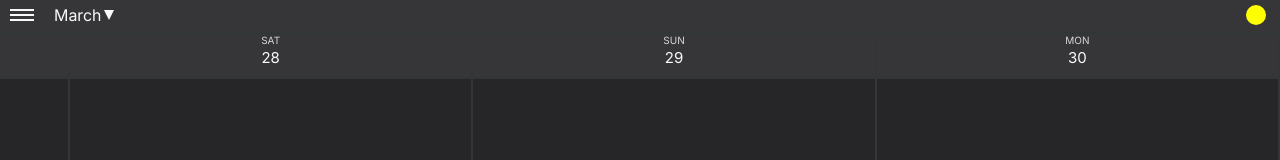
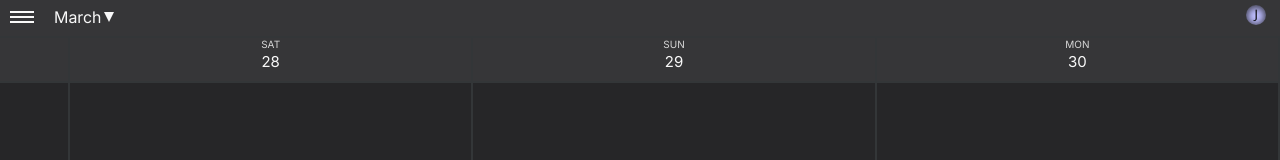
Before and after one commit to speedy-rb/pulse, a React (Vite) app in the folder frontend/: page / in a window 1280 px wide. Shown: the top 160 px of the page. Built offline with nearby package versions, Linux system fonts and the light colour scheme.

Commit message:
Replace yellow pfp placeholder w/ png placeholder

```diff
--- a/frontend/src/components/Myapp.jsx
+++ b/frontend/src/components/Myapp.jsx
@@ -64,7 +64,7 @@ function Myapp() {
           </div>
         </div>
         <div className={styles.appHeaderRight}>
-          <div className={styles.pfp}></div>
+          <img src='pfp-64-64.png' className={styles.pfp} />
         </div>
       </div>
       {isCalendarExpanded && (
--- a/frontend/src/components/Myapp.module.css
+++ b/frontend/src/components/Myapp.module.css
@@ -87,7 +87,6 @@
     width: var(--pfp-size);
     border-radius: 50%;
     margin-right: var(--pfp-right-margin);
-    background: yellow;
 }
 
 .entityLabelRowExpanded {
```
Also changed, not shown: frontend/public/pfp-64-64.png (added).
